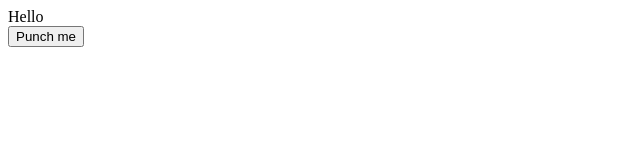
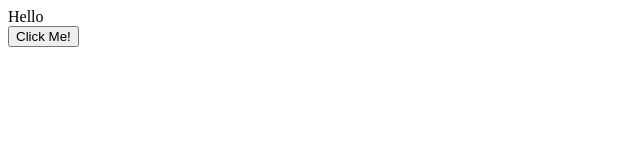
Before and after one commit to viveknegi1/viveknegi1.github.io, a plain HTML site: page index.html in a window 1280 px wide. Shown: the full height of the page, 0-640 px from the left. Drawn offline with Linux system fonts and the light colour scheme.

Commit message:
Changed to Click Me
Changed the button text

```diff
--- a/index.html
+++ b/index.html
@@ -1,6 +1,6 @@
 <html>
 <body>
 	<div>Hello</div>
-	<button type="button">Punch me</button>
+	<button type="button">Click Me!</button>
 </body>
 </html>
```
